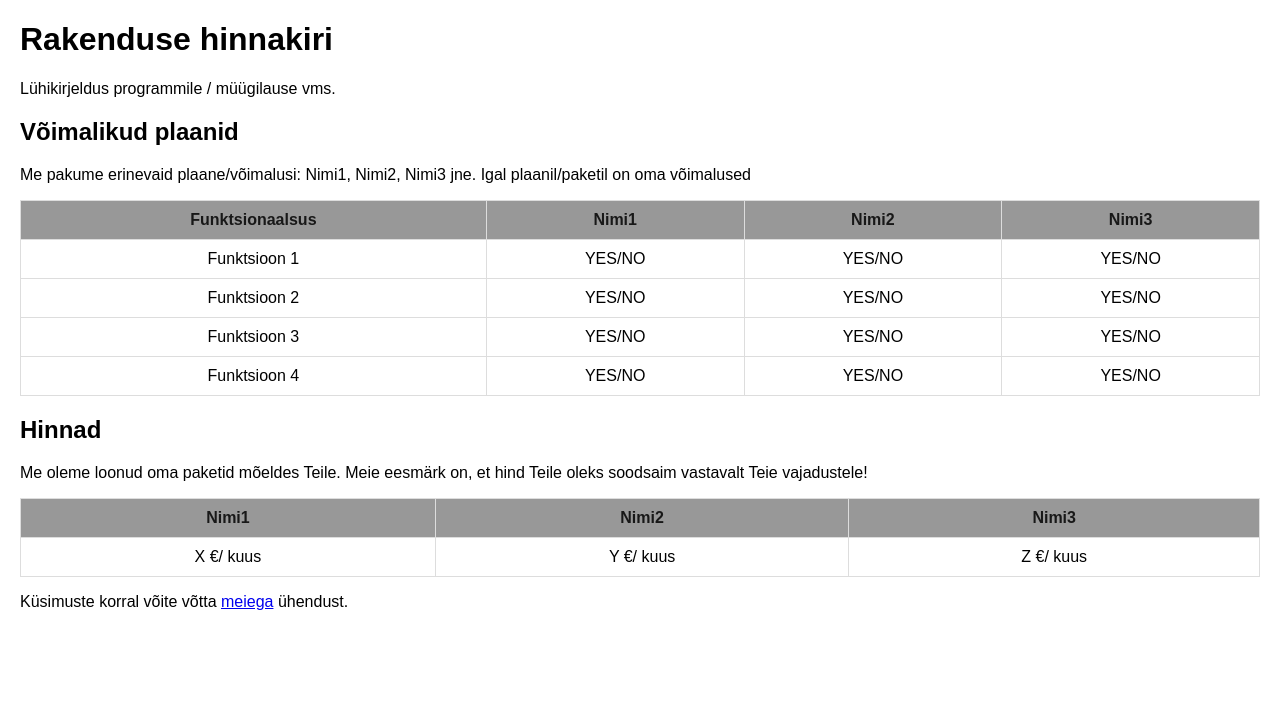
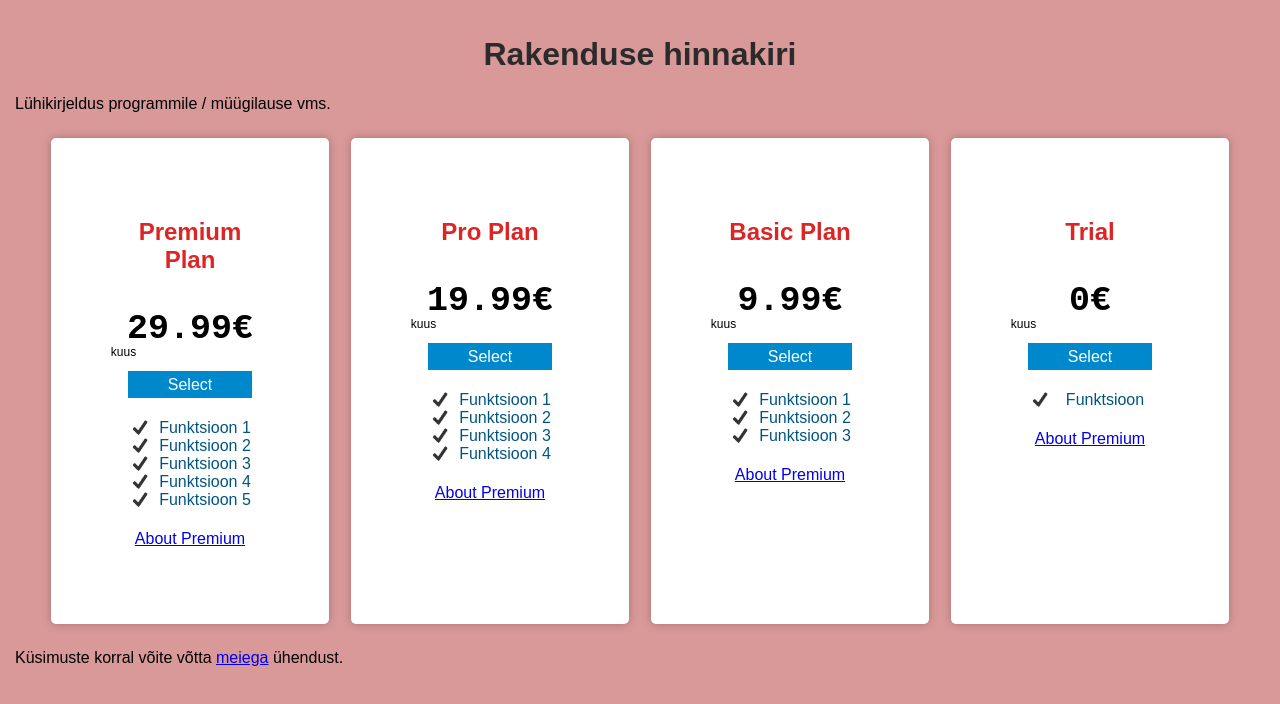
Before and after one commit to martinj91/VeebileheProjekt, a plain HTML site: page Hinnakiri/index.html in a window 1280 px wide. Drawn offline with Linux system fonts and the light colour scheme.

Commit message:
Big update!!!

```diff
--- a/Hinnakiri/index.html
+++ b/Hinnakiri/index.html
@@ -3,7 +3,7 @@
 <head>
     <meta charset="utf-8">
     <meta name="viewport" content="width=device-width, initial-scale=1.0">
-    <link rel="stylesheet" type="text/css" href="/Hinnakiri/style.css">
+    <link rel="stylesheet" type="text/css" href="style.css">
     <title>Rakenduse hinnakiri</title>
 </head>
 
@@ -12,65 +12,80 @@
 
     <p>Lühikirjeldus programmile / müügilause vms.</p>
 
-    <h2>Võimalikud plaanid</h2>
 
-    <p>Me pakume erinevaid plaane/võimalusi: Nimi1, Nimi2, Nimi3 jne. Igal plaanil/paketil on oma võimalused</p>
+    <div class="pricing-container">
 
-    <table>
-        <tr>
-            <th>Funktsionaalsus</th>
-            <th class="plan">Nimi1</th>
-            <th class="plan">Nimi2</th>
-            <th class="plan">Nimi3</th>
-        </tr>
+        <div class="pricing-plan">
+            <h2>Trial</h2>
 
-        <tr>
-            <td>Funktsioon 1</td>
-            <td>YES/NO</td>
-            <td>YES/NO</td>
-            <td>YES/NO</td>
-        </tr>
+            <p class="price">0€ </p>
+            <p class="pricesmall">kuus</p>
 
-        <tr>
-            <td>Funktsioon 2</td>
-            <td>YES/NO</td>
-            <td>YES/NO</td>
-            <td>YES/NO</td>
-        </tr>
+            <button>Select</button>
 
-        <tr>
-            <td>Funktsioon 3</td>
-            <td>YES/NO</td>
-            <td>YES/NO</td>
-            <td>YES/NO</td>
-        </tr>
+            <ul>
+                <li><a href="#">Funktsioon</a></li>
 
-        <tr>
-            <td>Funktsioon 4</td>
-            <td>YES/NO</td>
-            <td>YES/NO</td>
-            <td>YES/NO</td>
-        </tr>
+            </ul>
 
-    </table>
+            <p class="about"><a href="#"> About Premium</a></p>
 
-    <h2>Hinnad</h2>
 
-    <p>Me oleme loonud oma paketid mõeldes Teile. Meie eesmärk on, et hind Teile oleks soodsaim vastavalt Teie vajadustele!</p>
+        </div>
 
-    <table>
-        <tr>
-            <th class="plan">Nimi1</th>
-            <th class="plan">Nimi2</th>
-            <th class="plan">Nimi3</th>
-        </tr>
+        <div class="pricing-plan">
+            <h2>Basic Plan</h2>
 
-        <tr>
-            <td>X €/ kuus</td>
-            <td>Y €/ kuus</td>
-            <td>Z €/ kuus</td>
-        </tr>
-    </table>
+            <p class="price">9.99€</p>
+            <p class="pricesmall">kuus</p>
+
+            <button>Select</button>
+
+            <ul>
+                <li><a href="#">Funktsioon 1</a></li>
+                <li><a href="#">Funktsioon 2</a></li>
+                <li><a href="#">Funktsioon 3</a></li>
+            </ul>
+            <p class="about"><a href="#"> About Premium</a></p>
+        </div>
+
+        <div class="pricing-plan">
+            <h2>Pro Plan</h2>
+
+            <p class="price">19.99€</p>
+            <p class="pricesmall">kuus</p>
+
+            <button>Select</button>
+
+            <ul>
+                <li><a href="#">Funktsioon 1</a></li>
+                <li><a href="#">Funktsioon 2</a></li>
+                <li><a href="#">Funktsioon 3</a></li>
+                <li><a href="#">Funktsioon 4</a></li>
+            </ul>
+            <p class="about"><a href="#"> About Premium</a></p>
+
+        </div>
+
+        <div class="pricing-plan">
+            <h2>Premium Plan</h2>
+
+            <p class="price">29.99€ </p>
+            <p class="pricesmall">kuus</p>
+
+            <button>Select</button>
+
+            <ul>
+                <li><a href="#">Funktsioon 1</a></li>
+                <li><a href="#">Funktsioon 2</a></li>
+                <li><a href="#">Funktsioon 3</a></li>
+                <li><a href="#">Funktsioon 4</a></li>
+                <li><a href="#">Funktsioon 5</a></li>
+            </ul>
+
+            <p class="about"><a href="#"> About Premium</a></p>
+        </div>
+    </div>
 
     <p>Küsimuste korral võite võtta <a href="#">meiega</a> ühendust.</p>
 
--- a/Hinnakiri/style.css
+++ b/Hinnakiri/style.css
@@ -1,10 +1,16 @@
 body {
-    font-family:Arial, Helvetica, sans-serif;
-    margin: 20px;
+    font-family:Arial, sans-serif;
+    margin: 10px;
+    padding: 5px;
+    background-color: #da9999;
 }
 
 h1, h2 {
-    color: #000000;
+    color: #2b2b2b;
+}
+
+h1 {
+    text-align: center;
 }
 
 table {
@@ -27,3 +33,86 @@ th {
 .plan {
     font-weight: bold;
 }
+
+.pricing-container {
+    display: flex;
+    flex-direction: row-reverse;
+    margin: 2%;
+    justify-content:space-around;
+}
+
+.pricing-plan {
+    flex: 0.22;
+    background-color: #ffffff;
+    border-radius: 5px;
+    padding: 5%;
+    text-align: center;
+    box-shadow: 0 0 10px rgba(0, 0, 0, 0.25);
+    transition: box-shadow 0.4s ease;
+}
+
+.pricing-plan:hover {
+    box-shadow: 0 0 20px rgba(226, 235, 94, 1);
+}
+
+.pricing-plan h2 {
+    color: #dd2525;
+}
+
+.price {
+    color: #000000;
+    font-family: 'Courier New', sans-serif, monospace;
+    font-size: 35px;
+    font-weight: bold;
+    margin-bottom: -10%;
+}
+.pricesmall {
+    font-size: 12px;
+    text-align: left;
+}
+
+.pricing-plan button {
+    background-color: #0088cc;
+    color: #ffffff;
+    margin: auto;
+    padding: 3% 25%;
+    border: none;
+    border-radius: 0px;
+    cursor: pointer;
+    font-size: 1em;
+    transition: background-color 0.2s ease;
+}
+
+button:hover {
+    background-color: #005580;
+}
+
+ul {
+    list-style: none;
+    padding: 3%;
+}
+
+ul li {
+    position: relative;
+    padding-left: 30px;
+}
+
+ul li a {
+    text-decoration: none;
+    color: #005580;
+}
+
+ul li a:hover {
+    text-decoration: underline;
+}
+
+
+ul li::before {
+    content: url('images/checkmark.png');
+    position: absolute;
+    left: 10%;
+    top: -5%;
+    transform: translateY(-50%) scale(0.075);
+    width: 1px;
+    height: 1px;
+}
```
Also changed, not shown: Hinnakiri/Images/checkmark.png (added).
